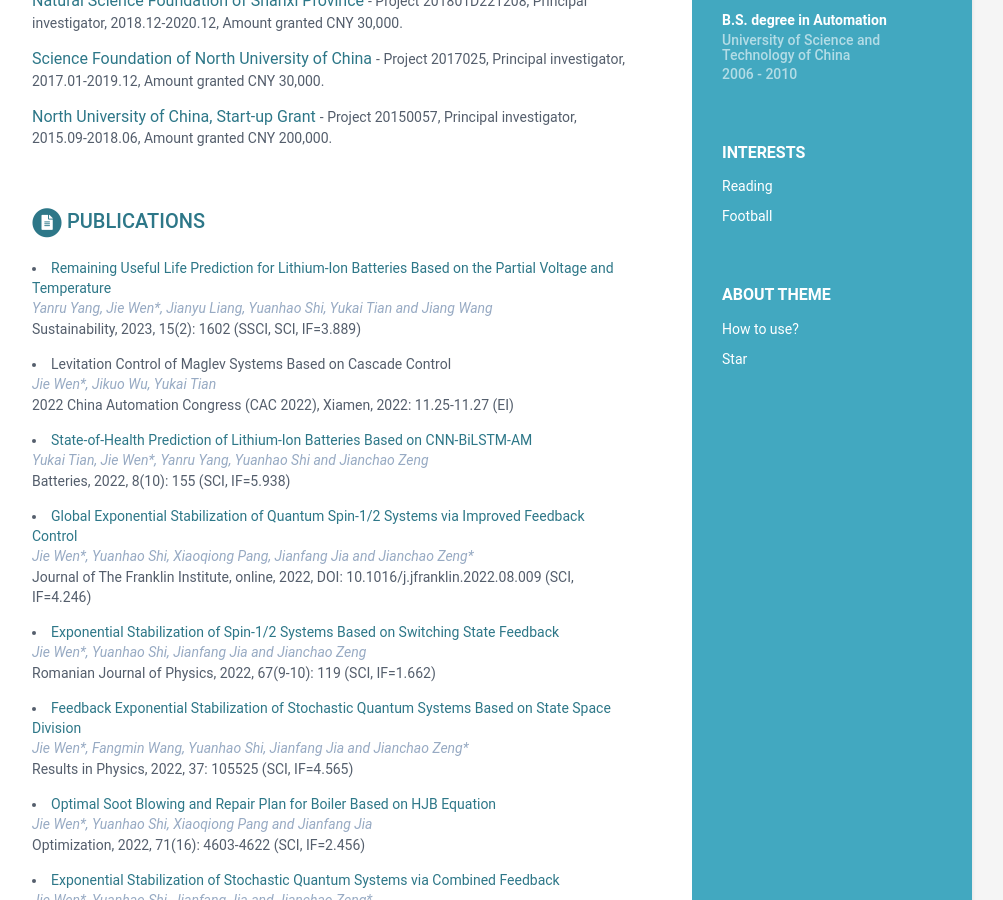
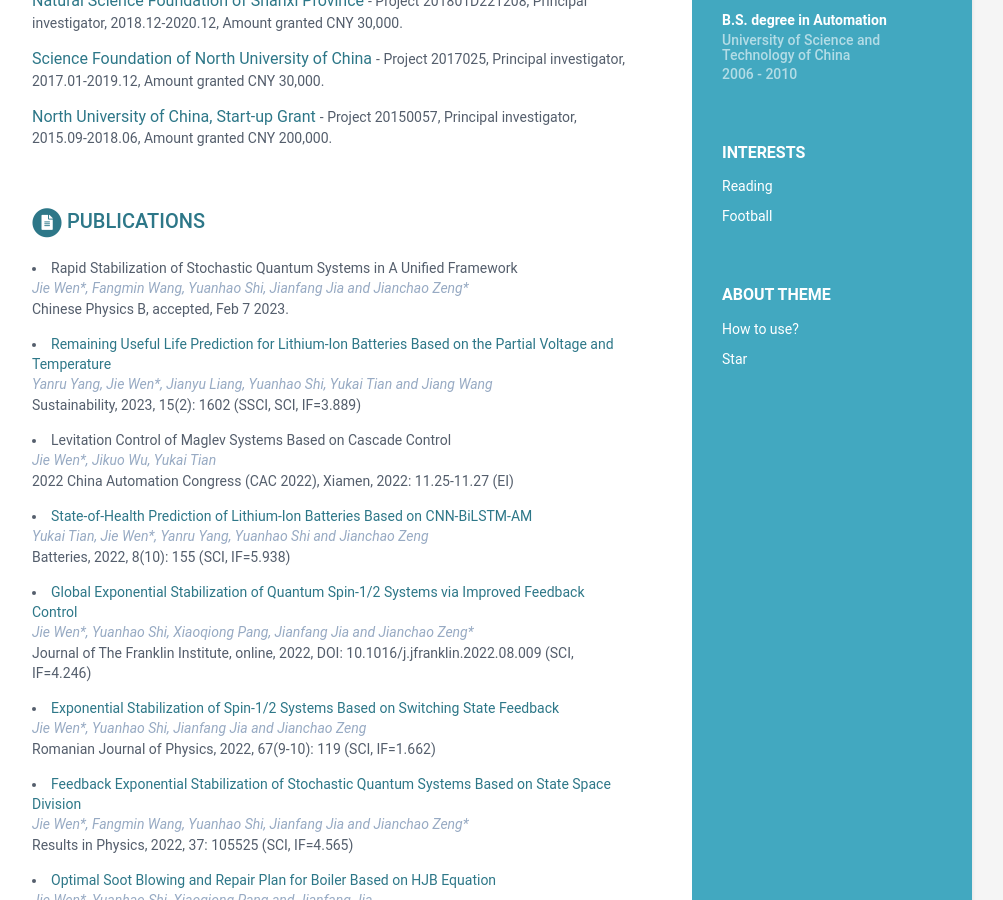
Before and after one commit to wenjie015/wenjie, a Jekyll site: the page built from index.html, in a window 1280 px wide and 900 px high, scrolled down 686 px. Shown: the whole window, without its empty margins (168-1171 px from the left). Built offline with Jekyll 4.4.1, drawn with Linux system fonts in a browser that asks for light colours; part of the change alters nothing that is shown.

Commit message:
Update data.yml

```diff
--- a/_data/data.yml
+++ b/_data/data.yml
@@ -55,10 +55,10 @@ projects:
 publications:
     title: Publications
     papers:
-      # - title: Rapid Stabilization of Stochastic Quantum Systems in A Unified Framework
-        # link:
-        # authors: Jie Wen*, Fangmin Wang, Yuanhao Shi, Jianfang Jia and Jianchao Zeng*
-        # conference: "Chinese Physics B, under review (Round 2), Feb 6, 2023."
+      - title: Rapid Stabilization of Stochastic Quantum Systems in A Unified Framework
+        link:
+        authors: Jie Wen*, Fangmin Wang, Yuanhao Shi, Jianfang Jia and Jianchao Zeng*
+        conference: "Chinese Physics B, accepted, Feb 7 2023."
 
       # - title: Stable Levitation of Single-point Levitation Systems for Maglev Trains Based on Cascade Control
         # link:
```
